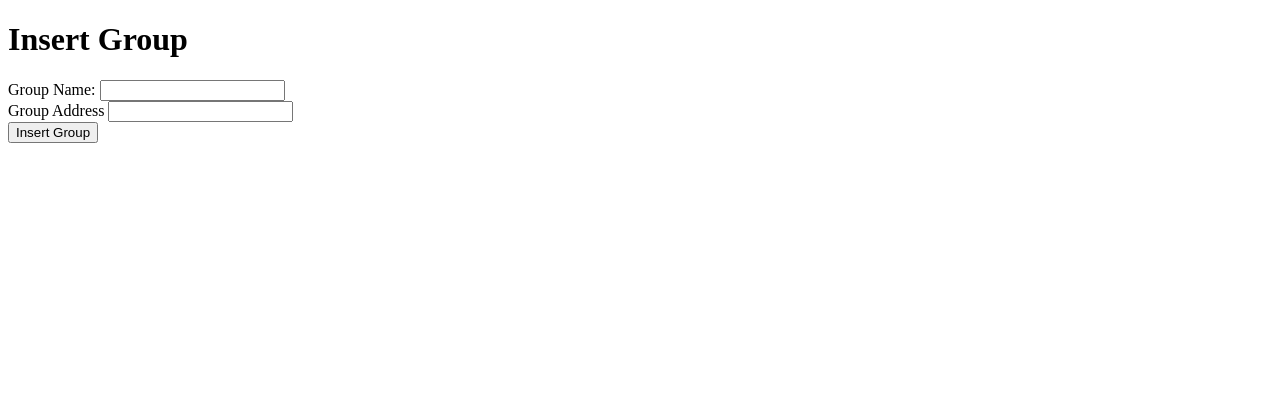
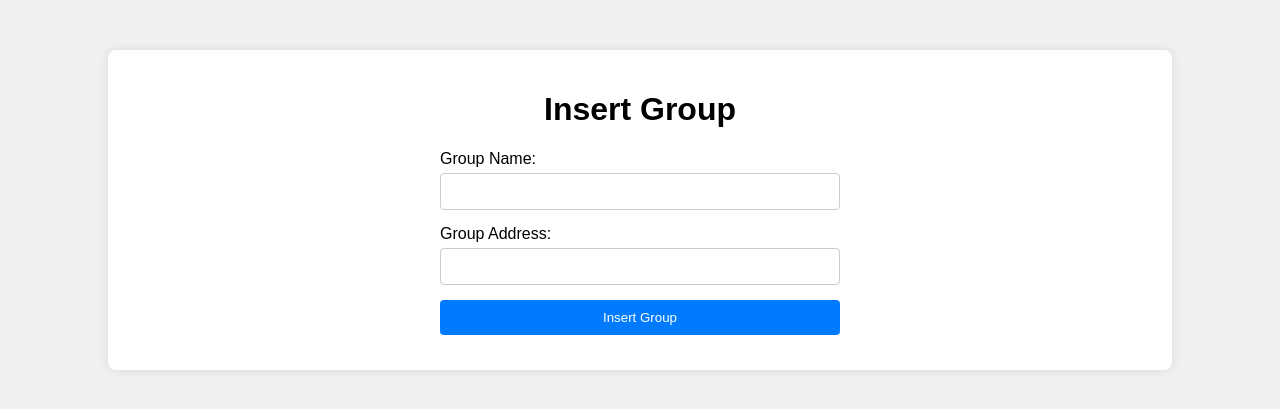
Before and after one commit to ruchikasonagote/SendBulkEmails, a Flask app: page /insertGroup in a window 1280 px wide. Shown: the top 409 px of the page. Run offline with Flask 3, Linux system fonts and the light colour scheme; some libraries are stand-ins or nearby versions.

Commit message:
styled html

```diff
--- a/templates/insertGroup.html
+++ b/templates/insertGroup.html
@@ -4,6 +4,59 @@
     <meta charset="UTF-8">
     <meta name="viewport" content="width=device-width, initial-scale=1.0">
     <title>Insert Group</title>
+    <style>
+        body {
+            font-family: Arial, sans-serif;
+            background-color: #f0f0f0;
+            margin: 0;
+            padding: 0;
+        }
+
+        .container {
+            width: 80%;
+            margin: 50px auto;
+            background-color: #fff;
+            padding: 20px;
+            border-radius: 8px;
+            box-shadow: 0 0 10px rgba(0, 0, 0, 0.1);
+        }
+
+        h1 {
+            text-align: center;
+        }
+
+        form {
+            max-width: 400px;
+            margin: 0 auto;
+        }
+
+        label {
+            display: block;
+            margin-bottom: 5px;
+        }
+
+        input[type="text"],
+        input[type="email"],
+        input[type="submit"] {
+            width: 100%;
+            padding: 10px;
+            margin-bottom: 15px;
+            border: 1px solid #ccc;
+            border-radius: 4px;
+            box-sizing: border-box;
+        }
+
+        input[type="submit"] {
+            background-color: #007bff;
+            color: white;
+            border: none;
+            cursor: pointer;
+        }
+
+        input[type="submit"]:hover {
+            background-color: #007bff;
+        }
+    </style>
 </head>
 <body>
     <div class="container">
@@ -11,7 +64,7 @@
         <form action="/insertGroup" method="post">
             <label for="Group_name">Group Name:</label>
             <input type="text" id="Group_name" name="Group_name" required><br>
-            <label for="group_address">Group Address</label>
+            <label for="group_address">Group Address:</label>
             <input type="email" id="group_address" name="group_address" required><br>
             <input type="submit" value="Insert Group">
         </form>
--- a/templates/insertRecipient.html
+++ b/templates/insertRecipient.html
@@ -59,7 +59,7 @@
         }
 
         input[type="submit"]:hover {
-            background-color: #45a049;
+            background-color: #007bff;
         }
     </style>
 </head>
```
